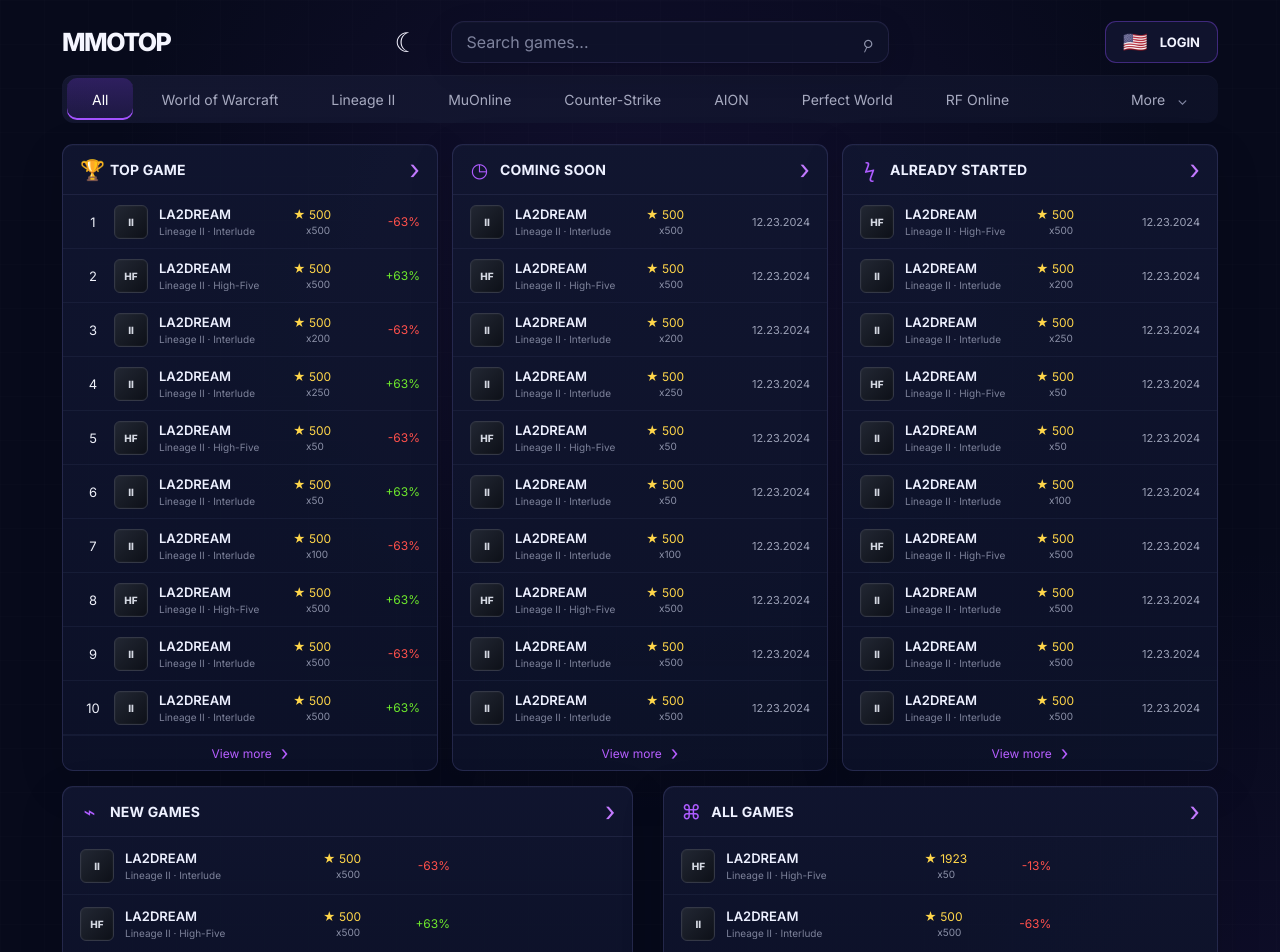
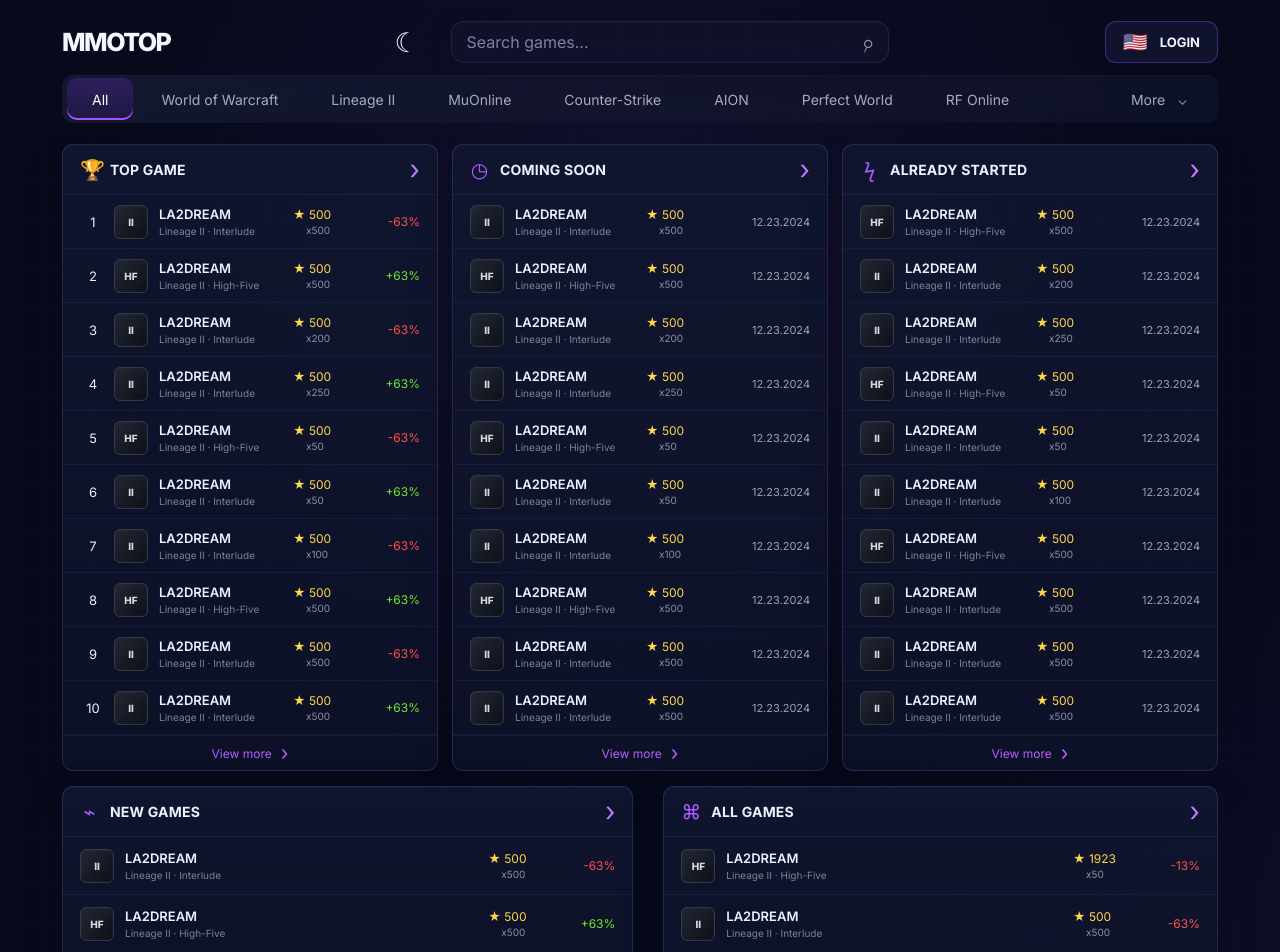
Before and after one commit to alisacorporation/mmotor, a Nuxt app: page / in a window 1280 px wide. Shown: the top 952 px of the page. Built offline with nearby package versions, Linux system fonts and the light colour scheme.

Commit message:
Revert "Cap game-name column width to close the gap before ratings"
This reverts commit c292e4d2aa89a40d8ddddfbbe7936de104838be3.

```diff
--- a/app/assets/css/main.css
+++ b/app/assets/css/main.css
@@ -275,7 +275,7 @@ button:focus-visible, input:focus-visible { outline: 2px solid #9c5cff; outline-
 .game-row {
   min-height: 54px;
   display: grid;
-  grid-template-columns: 26px 37px minmax(120px, 190px) 72px 47px;
+  grid-template-columns: 26px 37px minmax(120px, 1fr) 72px 47px;
   align-items: center;
   gap: 8px;
   padding: 0 17px;
@@ -283,15 +283,15 @@ button:focus-visible, input:focus-visible { outline: 2px solid #9c5cff; outline-
 }
 
 .game-row.compact {
-  grid-template-columns: 26px 37px minmax(120px, 190px) 72px 84px;
+  grid-template-columns: 26px 37px minmax(120px, 1fr) 72px 84px;
 }
 
 .game-row.no-rank {
-  grid-template-columns: 37px minmax(120px, 190px) 72px 47px;
+  grid-template-columns: 37px minmax(120px, 1fr) 72px 47px;
 }
 
 .game-row.compact.no-rank {
-  grid-template-columns: 37px minmax(120px, 190px) 72px 84px;
+  grid-template-columns: 37px minmax(120px, 1fr) 72px 84px;
 }
 
 .is-light .game-row { border-bottom-color: rgba(103, 104, 173, .1); }
```
